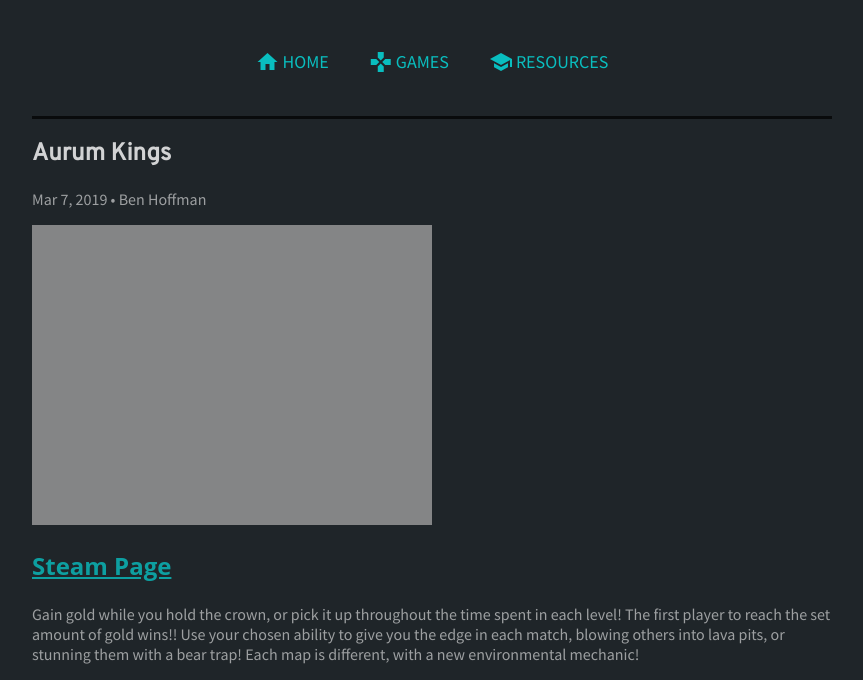
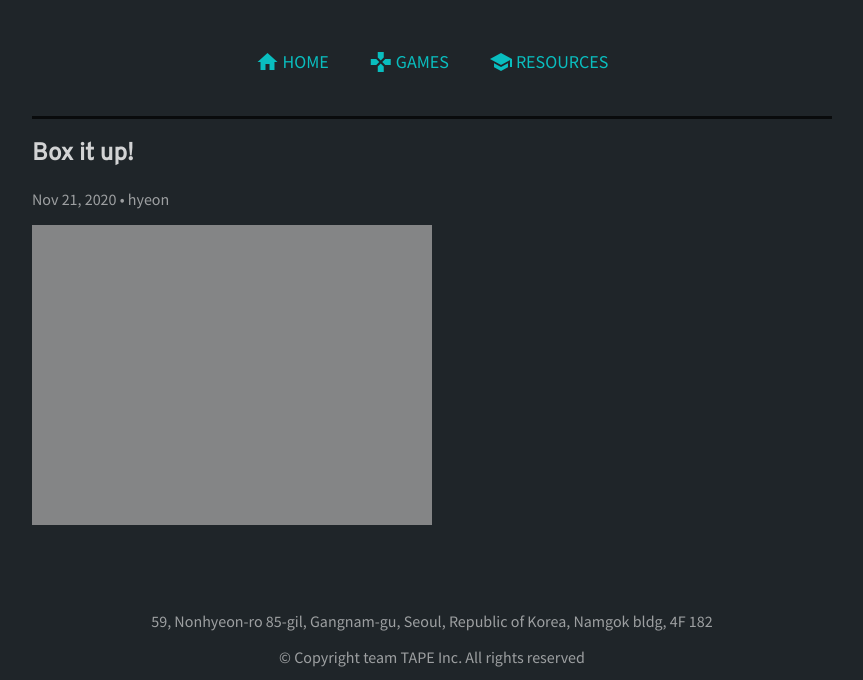
Before and after one commit to team-TAPE/team-tape.com, a Jekyll site: the page built from _posts/games/2020-11-20-box-it-up.markdown, in a window 1280 px wide and 1235 px high. Shown: the top 680 px of the window, without its empty margins (208-1071 px from the left). Built offline with Jekyll 4.4.1, drawn with Linux system fonts in a browser that asks for light colours; some of the changed text lies outside the part shown; grey boxes are pictures that could not be loaded.

Commit message:
이미지 업데이트

```diff
--- a/_posts/games/2020-11-20-box-it-up.markdown
+++ b/_posts/games/2020-11-20-box-it-up.markdown
@@ -1,20 +1,9 @@
 ---
 layout: post
-title:  "Aurum Kings"
-date:   2019-03-07 17:20:19 -0500
+title:  "Box it up!"
+date:   2020-11-20 19:20:19 -0500
 categories: games
-author: Ben Hoffman
+author: hyeon
 ---
 
-![Aurum Kings Title image]({{ site.url }}\media\post_content\AurumKings_banner_600x150.jpg)
-
-
-## [Steam Page](https://store.steampowered.com/app/848460/Aurum_Kings/)
-
-Gain gold while you hold the crown, or pick it up throughout the time spent in each level! The first player to reach the set amount of gold wins!! Use your chosen ability to give you the edge in each match, blowing others into lava pits, or stunning them with a bear trap! Each map is different, with a new environmental mechanic!
-
-<iframe width="560" height="315" src="https://www.youtube.com/embed/N_rRxy6HSfw" frameborder="0" allow="accelerometer; autoplay; encrypted-media; gyroscope; picture-in-picture" allowfullscreen></iframe>
-
-* [Bull Horn Games LLC](https://bullhorngames.com/)
-* [Ben's GitHub](https://github.com/BenjaFriend)
-* [Ben's Twitter](https://twitter.com/BenjaFriend)
+![Box it up! Image]({{ site.url }}\media\post_content\TIU_Presentation.jpg)
```
Also changed, not shown: media/post_content/TIU_Presentation.png (added).
